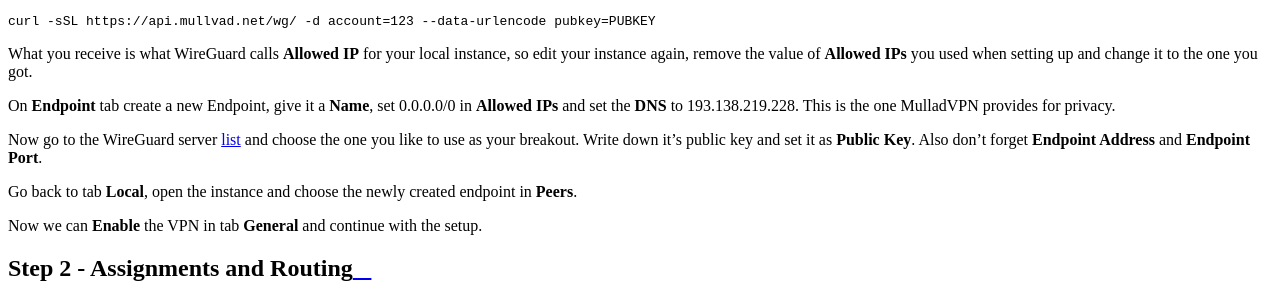
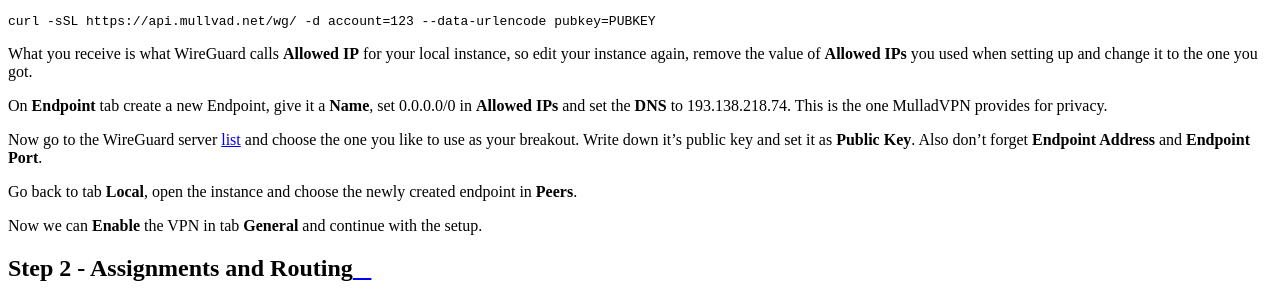
Before and after one commit to opnsense/docs, a Sphinx documentation site: the page built from source/manual/how-tos/wireguard-client-mullvad.rst, in a window 1280 px wide. Shown: the part 1203-1492 px from the top of the page. Built offline with Sphinx 7.4.7 and the Read the Docs theme 2.0.0, drawn with Linux system fonts in a browser that asks for light colours; pages that are not in the unit, such as notebooks, are missing from menus.

Commit message:
reported via mail, https://mullvad.net/nl/blog/2019/2/20/our-public-dns-changing/

```diff
--- a/source/manual/how-tos/wireguard-client-mullvad.rst
+++ b/source/manual/how-tos/wireguard-client-mullvad.rst
@@ -33,7 +33,7 @@
 the value of **Allowed IPs** you used when setting up and change it to the one you got.
 
 On **Endpoint** tab create a new Endpoint, give it a **Name**, set 0.0.0.0/0 in **Allowed IPs** and set
-the **DNS** to 193.138.219.228. This is the one MulladVPN provides for privacy.
+the **DNS** to 193.138.218.74. This is the one MulladVPN provides for privacy.
 
 Now go to the WireGuard server list_ and choose the one you like to use as your breakout. Write down it's
 public key and set it as **Public Key**. Also don't forget **Endpoint Address** and **Endpoint Port**.
```
